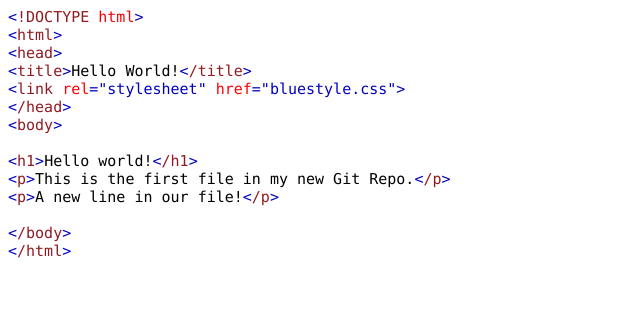
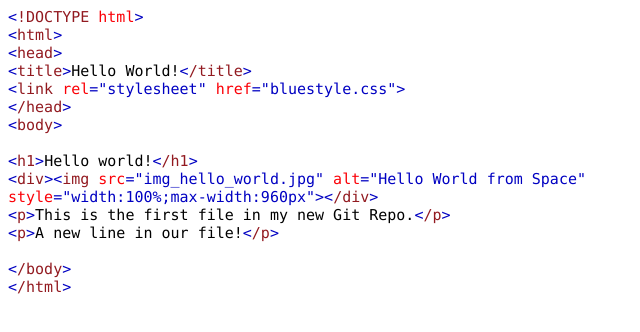
Before and after one commit to cherukuri-bindu-kalpana/W3schools-Git_hello-world, a plain HTML site: page index.html in a window 1280 px wide. Shown: the whole page, without its empty margins (0-640 px from the left). Drawn offline with Linux system fonts and the light colour scheme.

Commit message:
Added image in index.html

```diff
--- a/index.html
+++ b/index.html
@@ -30,6 +30,8 @@
 <p class="p1"><span class="s1">&lt;</span><span class="s2">body</span><span class="s1">&gt;</span></p>
 <p class="p4"><span class="s5"></span><br></p>
 <p class="p2"><span class="s1">&lt;</span><span class="s4">h1</span><span class="s1">&gt;</span><span class="s2">Hello world!</span><span class="s1">&lt;</span><span class="s4">/h1</span><span class="s1">&gt;</span></p>
+<p class="p3"><span class="s2">&lt;</span><span class="s4">div</span><span class="s2">&gt;&lt;</span><span class="s4">img</span><span class="s3"> src</span><span class="s2">="img_hello_world.jpg"</span><span class="s3"> alt</span><span class="s2">="Hello World from Space"</span></p>
+<p class="p3"><span class="s3">style</span><span class="s2">="width:100%;max-width:960px"&gt;&lt;</span><span class="s4">/div</span><span class="s2">&gt;</span></p>
 <p class="p2"><span class="s1">&lt;</span><span class="s4">p</span><span class="s1">&gt;</span><span class="s2">This is the first file in my new Git Repo.</span><span class="s1">&lt;</span><span class="s4">/p</span><span class="s1">&gt;</span></p>
 <p class="p2"><span class="s1">&lt;</span><span class="s4">p</span><span class="s1">&gt;</span><span class="s2">A new line in our file!</span><span class="s1">&lt;</span><span class="s4">/p</span><span class="s1">&gt;</span></p>
 <p class="p4"><span class="s5"></span><br></p>
```
